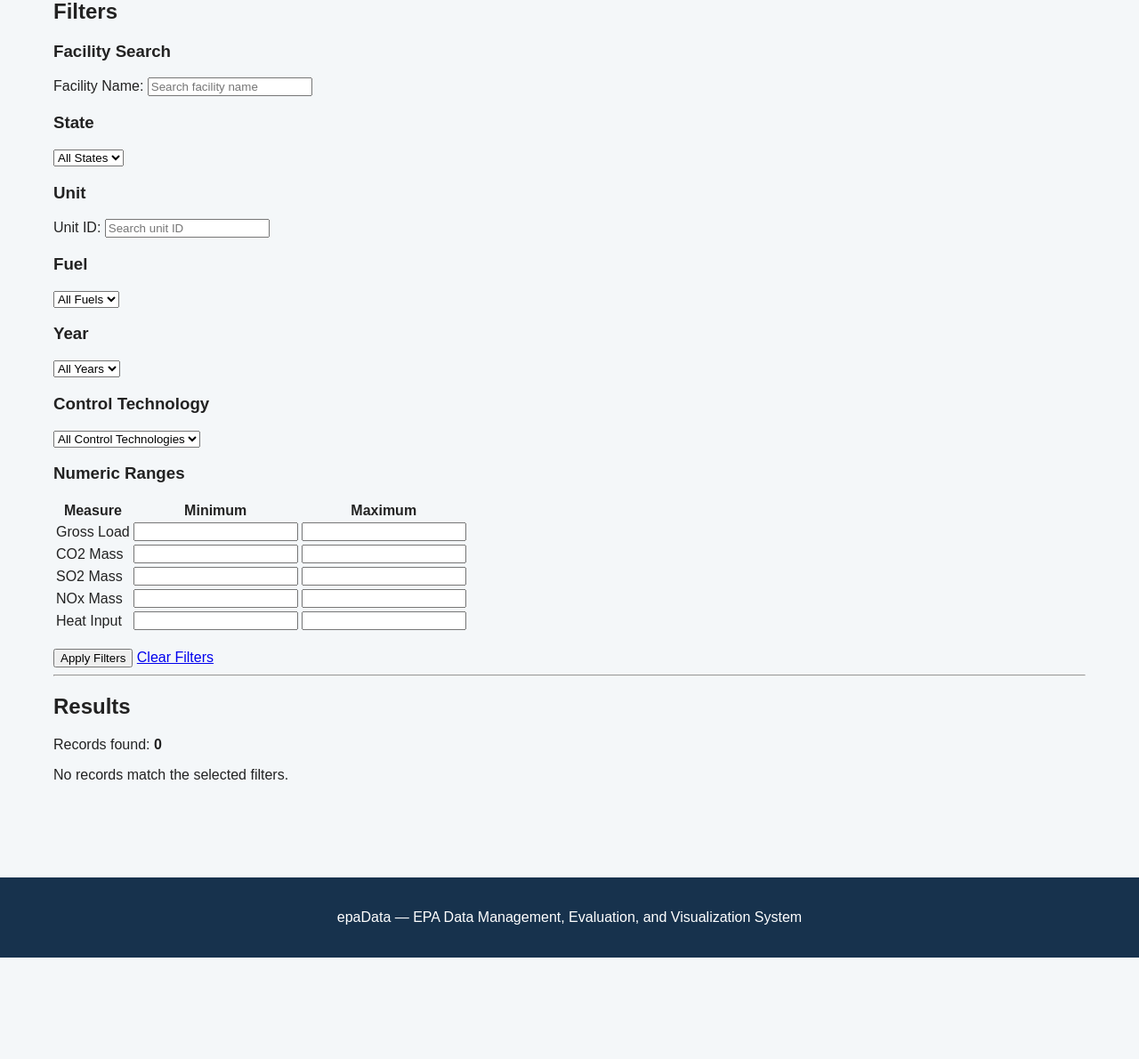
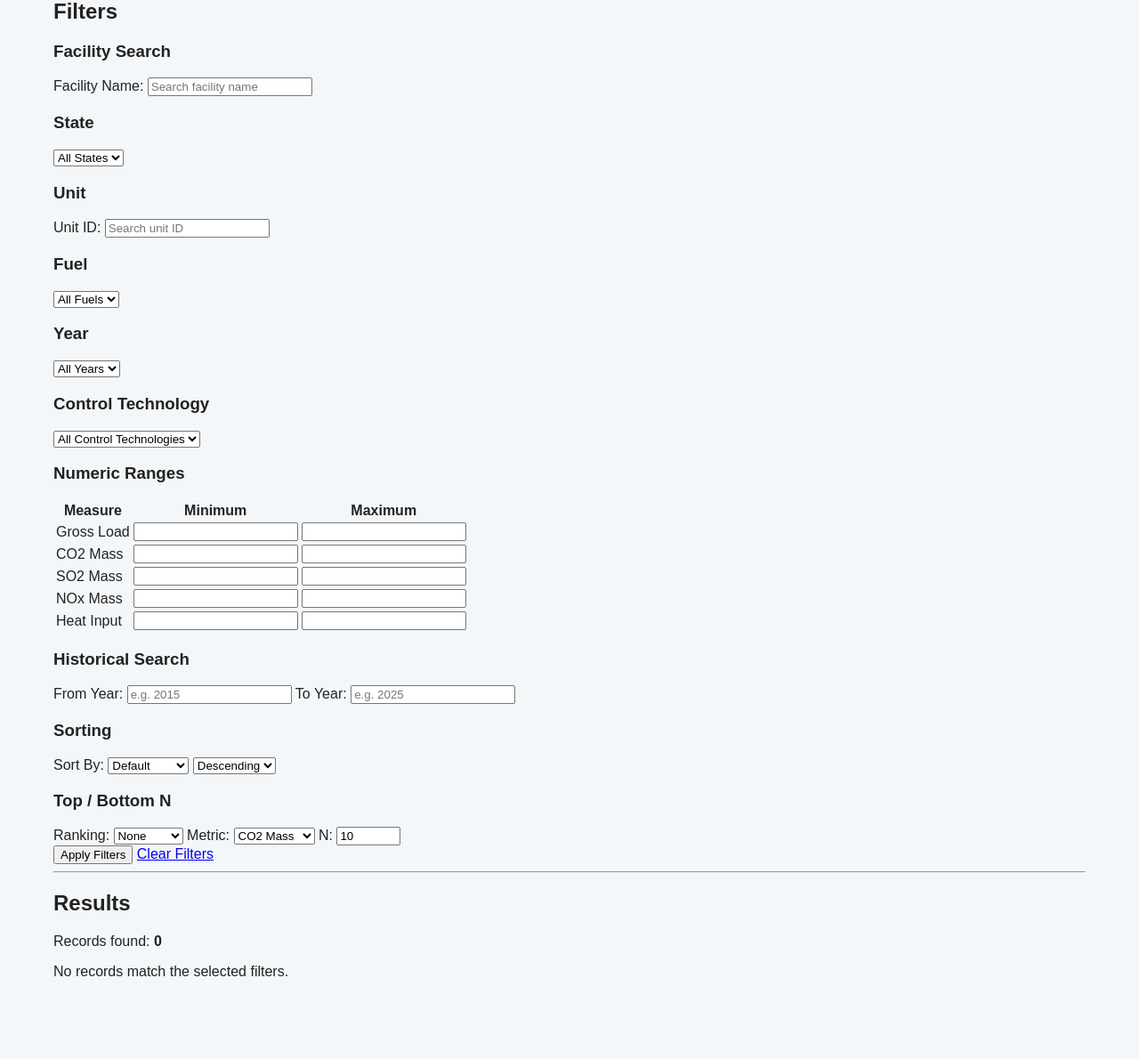
Before and after one commit to EmmaGiv5/epaData, a Flask app: page /explorer/ in a window 1280 px wide. Shown: the part 207-1397 px from the top of the page at 89% size. Before the commit the page ends 1283 px from the top, so only its background shows below. Run offline with Flask 3, Linux system fonts and the light colour scheme; data that the repository does not hold is empty.

Commit message:
working top-N and bottom-N

```diff
--- a/app/routes/explorer.py
+++ b/app/routes/explorer.py
@@ -4,6 +4,10 @@ from flask import Blueprint, render_template, request
 
 from app.models import AnnualRecord, Unit, Facility
 
+from app.services.search_service import (
+    apply_sorting,
+    apply_ranking,
+)
 
 explorer_bp = Blueprint(
     "explorer",
@@ -25,6 +29,19 @@ def explorer():
     fuel = request.args.get("fuel", "").strip()
     year = request.args.get("year", "").strip()
     control = request.args.get("control", "").strip()
+
+    # Historical search
+    min_year = request.args.get("min_year", "").strip()
+    max_year = request.args.get("max_year", "").strip()
+
+    # Sorting
+    sort_by = request.args.get("sort_by", "").strip()
+    sort_order = request.args.get("sort_order", "desc").strip()
+
+    # Top-N / Bottom-N
+    rank_mode = request.args.get("rank_mode", "").strip()
+    rank_by = request.args.get("rank_by", "co2_mass").strip()
+    rank_n = request.args.get("rank_n", 10, type=int)
 
     # Numeric range filters
     min_gross_load = request.args.get("min_gross_load", "").strip()
@@ -114,42 +131,37 @@ def explorer():
 
 
     # -----------------------------
+    # Historical Year Range
+    # -----------------------------
+
+    if min_year:
+        try:
+            query = query.filter(
+                AnnualRecord.reporting_year >= int(min_year)
+            )
+        except ValueError:
+            pass
+
+    if max_year:
+        try:
+            query = query.filter(
+                AnnualRecord.reporting_year <= int(max_year)
+            )
+        except ValueError:
+            pass
+
+    # -----------------------------
     # Control Technology
     # -----------------------------
 
     if control:
-
         query = query.filter(
-            (
-                Unit.id.in_(
-                    query.session.query(Unit.id)
-                    .filter(
-                        Unit.primary_fuel.ilike(
-                            f"%{control}%"
-                        )
-                    )
-                )
-            )
+            (AnnualRecord.so2_control.ilike(f"%{control}%"))
             |
-            (
-                AnnualRecord.so2_control.ilike(
-                    f"%{control}%"
-                )
-            )
+            (AnnualRecord.nox_control.ilike(f"%{control}%"))
             |
-            (
-                AnnualRecord.nox_control.ilike(
-                    f"%{control}%"
-                )
-            )
-            |
-            (
-                AnnualRecord.pm_control.ilike(
-                    f"%{control}%"
-                )
-            )
+            (AnnualRecord.pm_control.ilike(f"%{control}%"))
         )
-
 
     # -----------------------------
     # Numeric ranges
@@ -293,26 +305,53 @@ def explorer():
 
     controls = sorted(controls)
 
-    # Pagination
+    # -----------------------------
+    # Sorting / Ranking / Pagination
+    # -----------------------------
+
     page = request.args.get("page", 1, type=int)
     per_page = 25
 
-    pagination = (
-        query
-        .order_by(
-         AnnualRecord.reporting_year.desc(),
-            Facility.facility_name,
-         Unit.epa_unit_id
+
+    # Top-N / Bottom-N
+    if rank_mode in ("top", "bottom"):
+
+        query = apply_ranking(
+            query,
+            rank_mode,
+            rank_by,
+            rank_n
         )
-        .paginate(
+
+        # Top-N / Bottom-N should not be paginated.
+        records = query.all()
+
+        pagination = None
+
+    else:
+
+        # Normal sorting
+        query = apply_sorting(
+            query,
+            sort_by,
+            sort_order
+        )
+
+        # Default ordering if no custom sort selected
+        if not sort_by:
+            query = query.order_by(
+                AnnualRecord.reporting_year.desc(),
+                Facility.facility_name,
+                Unit.epa_unit_id
+            )
+
+        pagination = query.paginate(
             page=page,
             per_page=per_page,
             error_out=False
         )
-    )
 
-    records = pagination.items
-
+        records = pagination.items
 
     # -----------------------------
     # Render page
@@ -350,4 +389,15 @@ def explorer():
 
         min_heat_input=min_heat_input,
         max_heat_input=max_heat_input,
+
+        min_year=min_year,
+        max_year=max_year,
+
+        sort_by=sort_by,
+        sort_order=sort_order,
+
+        rank_mode=rank_mode,
+        rank_by=rank_by,
+        rank_n=rank_n,
+
     )
--- a/app/services/search_service.py
+++ b/app/services/search_service.py
@@ -1,3 +1,68 @@
 # Handles Data Explorer searches.
 # Constructs the SQLAlchemy database query
 # Handle: sorting, pagination, ranges, topN, bottomN, and historical searches
+
+from app.models import AnnualRecord
+
+
+SORT_COLUMNS = {
+    "year": AnnualRecord.reporting_year,
+    "gross_load": AnnualRecord.gross_load,
+    "co2_mass": AnnualRecord.co2_mass,
+    "so2_mass": AnnualRecord.so2_mass,
+    "nox_mass": AnnualRecord.nox_mass,
+    "heat_input": AnnualRecord.heat_input,
+}
+
+
+def apply_min_max(query, column, minimum, maximum):
+    """Apply optional numeric minimum/maximum filters."""
+
+    if minimum:
+        try:
+            query = query.filter(column >= float(minimum))
+        except (ValueError, TypeError):
+            pass
+
+    if maximum:
+        try:
+            query = query.filter(column <= float(maximum))
+        except (ValueError, TypeError):
+            pass
+
+    return query
+
+
+def apply_sorting(query, sort_by, sort_order="desc"):
+    """Apply user-selected sorting."""
+
+    column = SORT_COLUMNS.get(sort_by)
+
+    if column is None:
+        return query
+
+    if sort_order == "asc":
+        return query.order_by(column.asc())
+
+    return query.order_by(column.desc())
+
+
+def apply_ranking(query, rank_mode, rank_by, rank_n):
+    """Apply Top-N or Bottom-N ranking."""
+
+    column = SORT_COLUMNS.get(rank_by)
+
+    if column is None:
+        return query
+
+    if not rank_n or rank_n < 1:
+        return query
+
+    if rank_mode == "top":
+        query = query.order_by(column.desc())
+    elif rank_mode == "bottom":
+        query = query.order_by(column.asc())
+    else:
+        return query
+
+    return query.limit(rank_n)
--- a/app/templates/explorer.html
+++ b/app/templates/explorer.html
@@ -268,6 +268,167 @@
 
     </table>
 
+    <!-- Historical Search -->
+
+    <h3>Historical Search</h3>
+
+    <label for="min_year">
+        From Year:
+    </label>
+
+    <input
+        type="number"
+        id="min_year"
+        name="min_year"
+        value="{{ min_year }}"
+        placeholder="e.g. 2015"
+>
+
+
+    <label for="max_year">
+        To Year:
+    </label>
+
+    <input
+        type="number"
+        id="max_year"
+        name="max_year"
+        value="{{ max_year }}"
+        placeholder="e.g. 2025"
+    >
+
+    <!-- Sorting -->
+
+    <h3>Sorting</h3>
+
+    <label for="sort_by">
+        Sort By:
+    </label>
+
+    <select name="sort_by" id="sort_by">
+
+        <option value="">Default</option>
+
+        <option value="year"
+            {% if sort_by == "year" %}selected{% endif %}>
+            Year
+        </option>
+
+        <option value="gross_load"
+            {% if sort_by == "gross_load" %}selected{% endif %}>
+            Gross Load
+        </option>
+
+        <option value="co2_mass"
+            {% if sort_by == "co2_mass" %}selected{% endif %}>
+            CO2 Mass
+        </option>
+
+        <option value="so2_mass"
+            {% if sort_by == "so2_mass" %}selected{% endif %}>
+            SO2 Mass
+        </option>
+
+        <option value="nox_mass"
+            {% if sort_by == "nox_mass" %}selected{% endif %}>
+            NOx Mass
+        </option>
+
+        <option value="heat_input"
+            {% if sort_by == "heat_input" %}selected{% endif %}>
+            Heat Input
+        </option>
+
+    </select>
+
+
+    <select name="sort_order" id="sort_order">
+
+    <option value="desc"
+        {% if sort_order == "desc" %}selected{% endif %}>
+        Descending
+    </option>
+
+    <option value="asc"
+        {% if sort_order == "asc" %}selected{% endif %}>
+        Ascending
+    </option>
+
+    </select>
+
+
+    <!-- Top / Bottom N -->
+
+    <h3>Top / Bottom N</h3>
+
+    <label for="rank_mode">
+        Ranking:
+    </label>
+
+    <select name="rank_mode" id="rank_mode">
+
+        <option value=""
+            {% if not rank_mode %}selected{% endif %}>
+            None
+        </option>
+
+        <option value="top"
+            {% if rank_mode == "top" %}selected{% endif %}>
+            Top N
+        </option>
+
+        <option value="bottom"
+            {% if rank_mode == "bottom" %}selected{% endif %}>
+            Bottom N
+        </option>
+
+    </select>
+
+    <label for="rank_by">
+        Metric:
+    </label>
+
+    <select name="rank_by" id="rank_by">
+
+    <option value="co2_mass"
+        {% if rank_by == "co2_mass" %}selected{% endif %}>
+        CO2 Mass
+    </option>
+
+    <option value="so2_mass"
+        {% if rank_by == "so2_mass" %}selected{% endif %}>
+        SO2 Mass
+    </option>
+
+    <option value="nox_mass"
+        {% if rank_by == "nox_mass" %}selected{% endif %}>
+        NOx Mass
+    </option>
+
+    <option value="gross_load"
+        {% if rank_by == "gross_load" %}selected{% endif %}>
+        Gross Load
+    </option>
+
+    <option value="heat_input"
+        {% if rank_by == "heat_input" %}selected{% endif %}>
+        Heat Input
+    </option>
+
+    </select>
+
+    <label for="rank_n">
+        N:
+    </label>
+
+    <input
+        type="number"
+        id="rank_n"
+        name="rank_n"
+        min="1"
+        max="1000"
+        value="{{ rank_n }}"
+    >
 
     <br>
 
```
